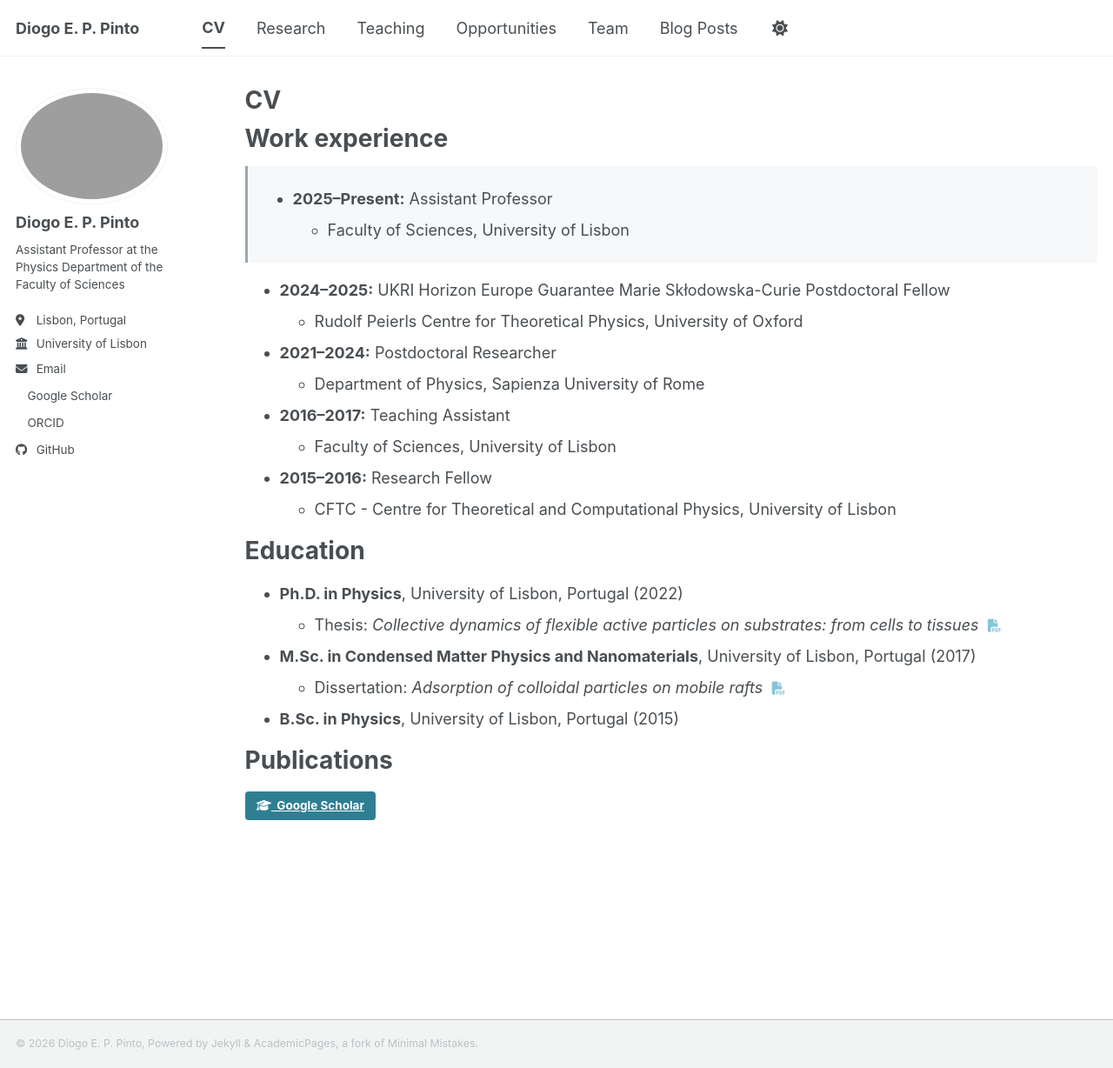
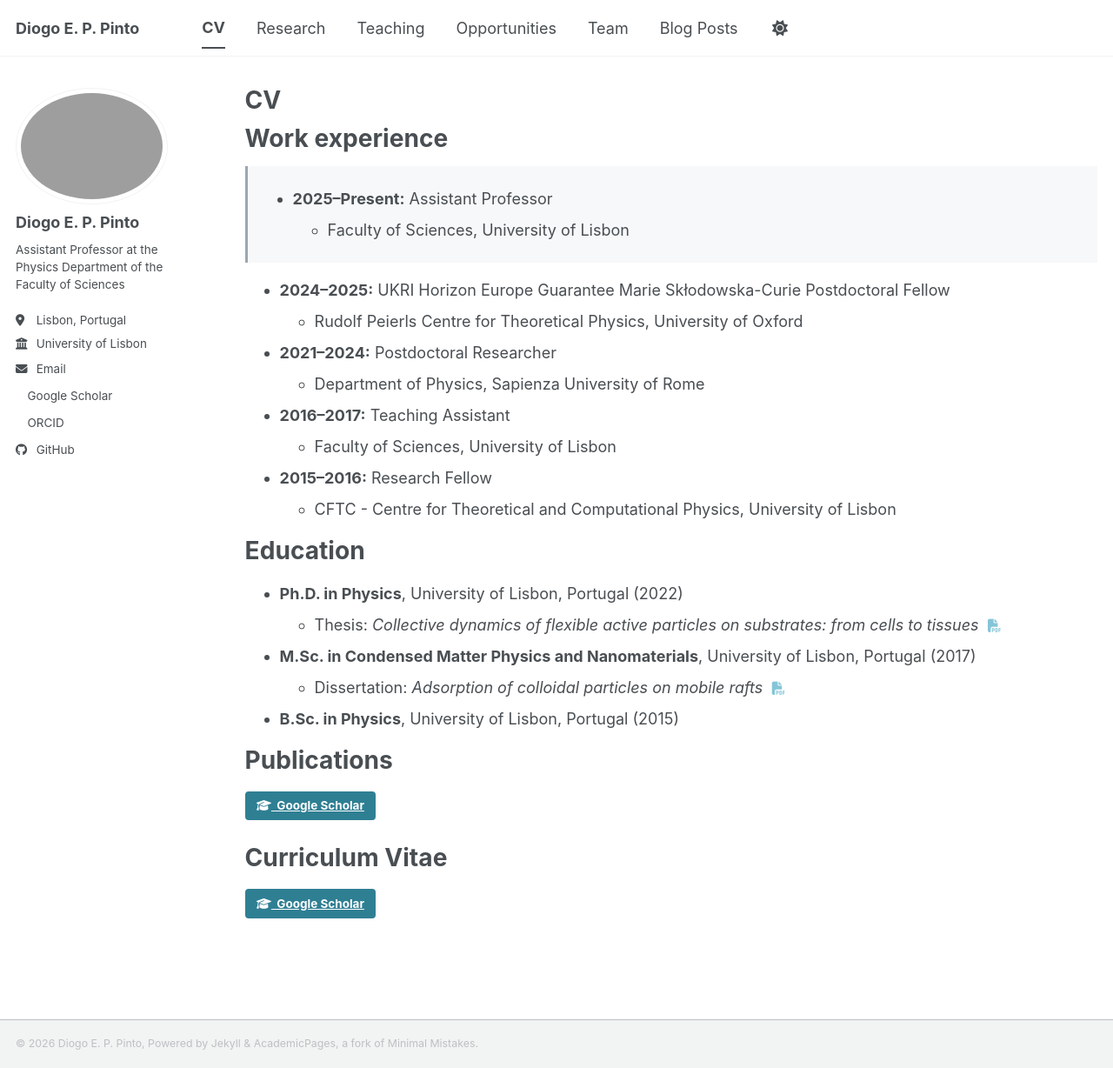
Before and after one commit to deppinto/deppinto.github.io, a Jekyll site: the page built from _pages/cv.md, in a window 1280 px wide and 1228 px high. Shown: the whole window at 87% size. Built offline with Jekyll 4.4.1, drawn with Linux system fonts in a browser that asks for light colours; a style sheet for code colours, icons or effects is not loaded.

Commit message:
Update cv.md

```diff
--- a/_pages/cv.md
+++ b/_pages/cv.md
@@ -60,3 +60,15 @@ Publications
   </p>
 
 </div>
+
+Curriculum Vitae
+======
+<div class="archive__item">
+
+  <p>
+    <a href="https://scholar.google.com/citations?user=hX-dLT0AAAAJ&hl=en" class="btn btn--primary">
+      <i class="fas fa-graduation-cap"></i>&nbsp; Google Scholar
+    </a>
+  </p>
+
+</div>
```
